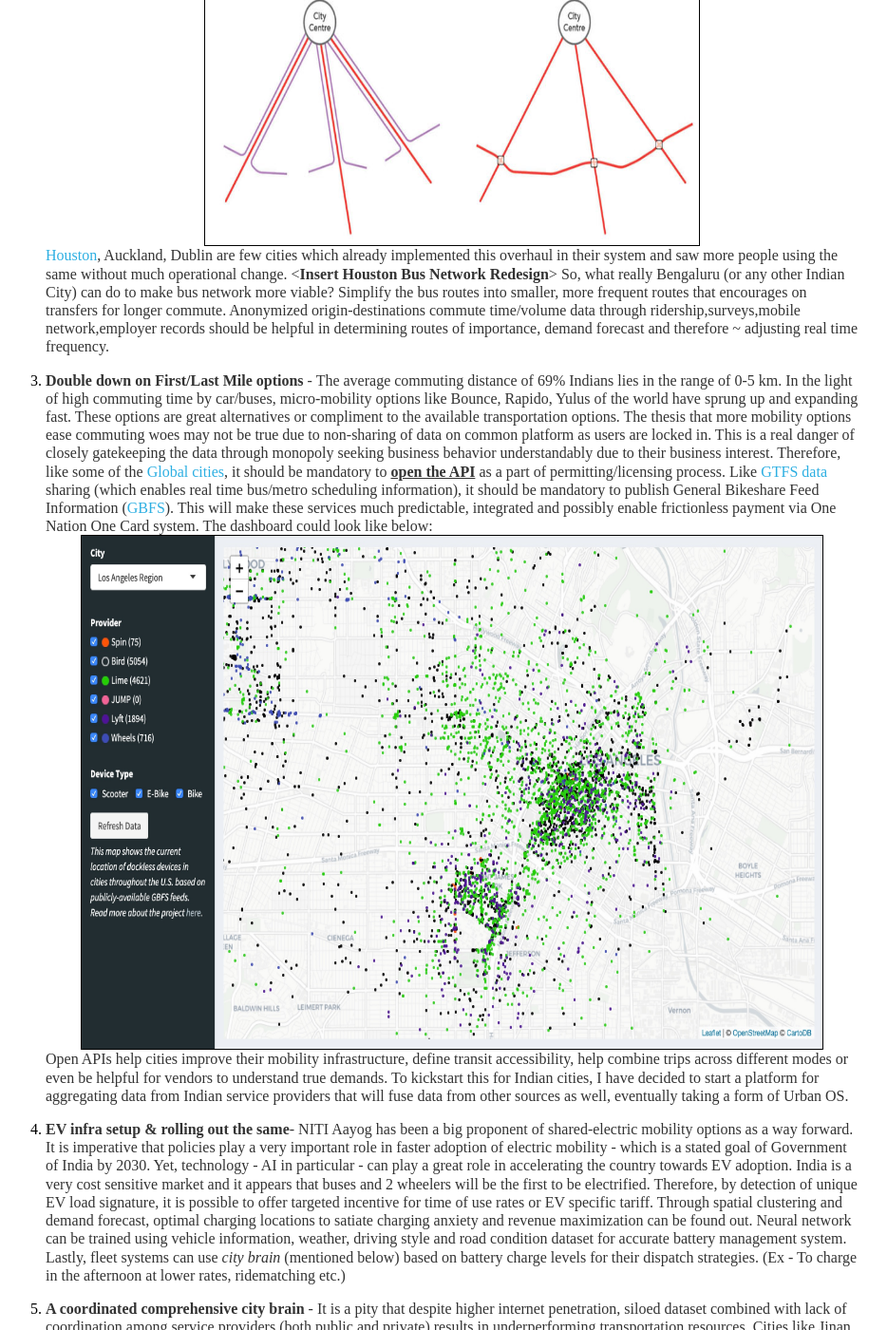
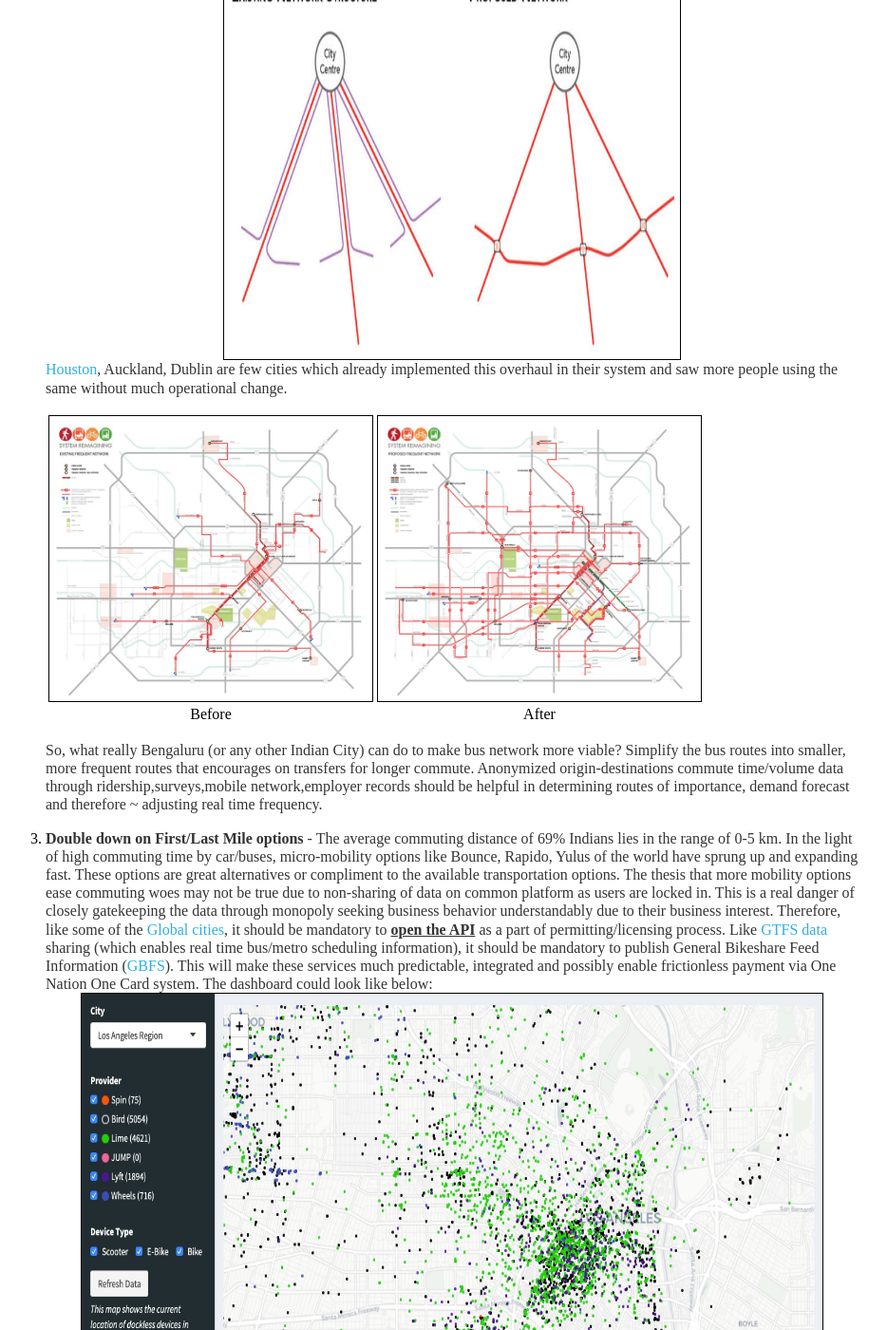
Before and after one commit to vikssai/vikssai.github.io, a Jekyll site: the page built from _posts/2019-11-1-Using_AI_to_decongest_India_City.md, in a window 1280 px wide and 1400 px high, scrolled down 2075 px. Shown: the whole window at 95% size, without its empty margins (184-1118 px from the left). Built offline with Jekyll 4.4.1, drawn with Linux system fonts in a browser that asks for light colours.

Commit message:
bus network

```diff
--- a/_posts/2019-11-1-Using_AI_to_decongest_India_City.md
+++ b/_posts/2019-11-1-Using_AI_to_decongest_India_City.md
@@ -22,7 +22,13 @@
 
    |![bus_network](/image/transpo_ai/blr_routes.jpg#center_sqr) | ![lon_route](/image/transpo_ai/longest_route.jpg#center_sqr)|
 
-   Globally, to increase ridership and towards having a viable bus networks, few of the cities are redesigning their bus routes. The inherent philosophy is to have more transfers (between buses), increase last mile mobility (to serve far areas), higher frequency and optimize for the ridership. ![Bus_network](/image/transpo_ai/dublin_redesign.jpg#center_lrect) [Houston](https://humantransit.org/2014/05/houston-a-transit-network-reimagined.html), Auckland, Dublin are few cities which already implemented this overhaul in their system and saw more people using the same without much operational change. <**Insert Houston Bus Network Redesign**> So, what really Bengaluru (or any other Indian City) can do to make bus network more viable? Simplify the bus routes into smaller, more frequent routes that encourages on transfers for longer commute. Anonymized origin-destinations commute time/volume data through ridership,surveys,mobile network,employer records should be helpful in determining routes of importance, demand forecast and therefore ~ adjusting real time frequency.
+   Globally, to increase ridership and towards having a viable bus networks, few of the cities are redesigning their bus routes. The inherent philosophy is to have more transfers (between buses), increase last mile mobility (to serve far areas), higher frequency and optimize for the ridership. ![Bus_network](/image/transpo_ai/dublin_redesign.jpg#center_2rect) [Houston](https://humantransit.org/2014/05/houston-a-transit-network-reimagined.html), Auckland, Dublin are few cities which already implemented this overhaul in their system and saw more people using the same without much operational change.
+
+   | ![Houston_Early](/image/transpo_ai/Houston_pre.jpg#center_sqr) | ![Houston_Early](/image/transpo_ai/Houston_post.jpg#center_sqr) |
+   | :----------------------------------------------------------: | :----------------------------------------------------------: |
+   |                            Before                            |                            After                             |
+
+   So, what really Bengaluru (or any other Indian City) can do to make bus network more viable? Simplify the bus routes into smaller, more frequent routes that encourages on transfers for longer commute. Anonymized origin-destinations commute time/volume data through ridership,surveys,mobile network,employer records should be helpful in determining routes of importance, demand forecast and therefore ~ adjusting real time frequency.
 
 
 
```
Also changed, not shown: image/transpo_ai/Houston_post.jpg (added), image/transpo_ai/Houston_pre.jpg (added), image/transpo_ai/Screenshot 2019-10-31 22.39.png (renamed from image/transpo_ai/Screenshot 2019-10-31 22.39.34.png).
